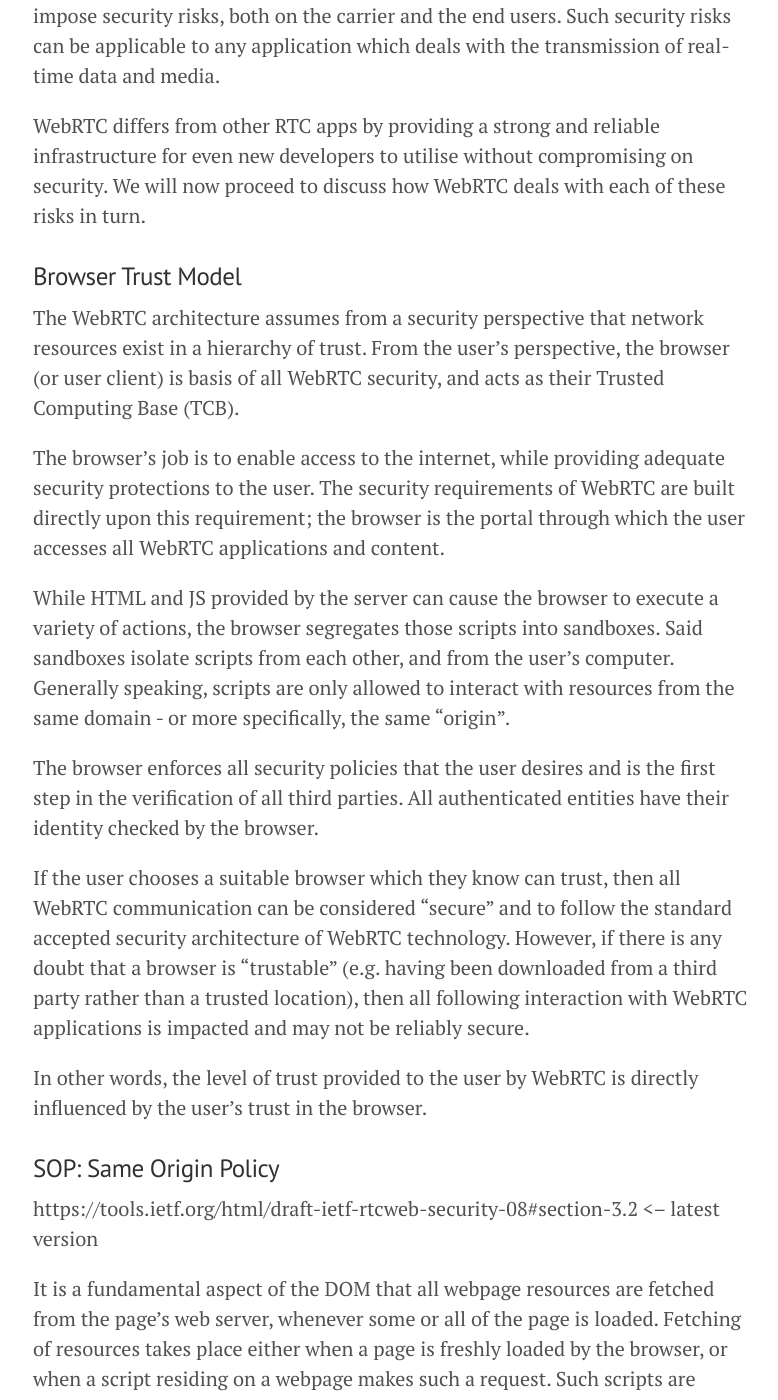
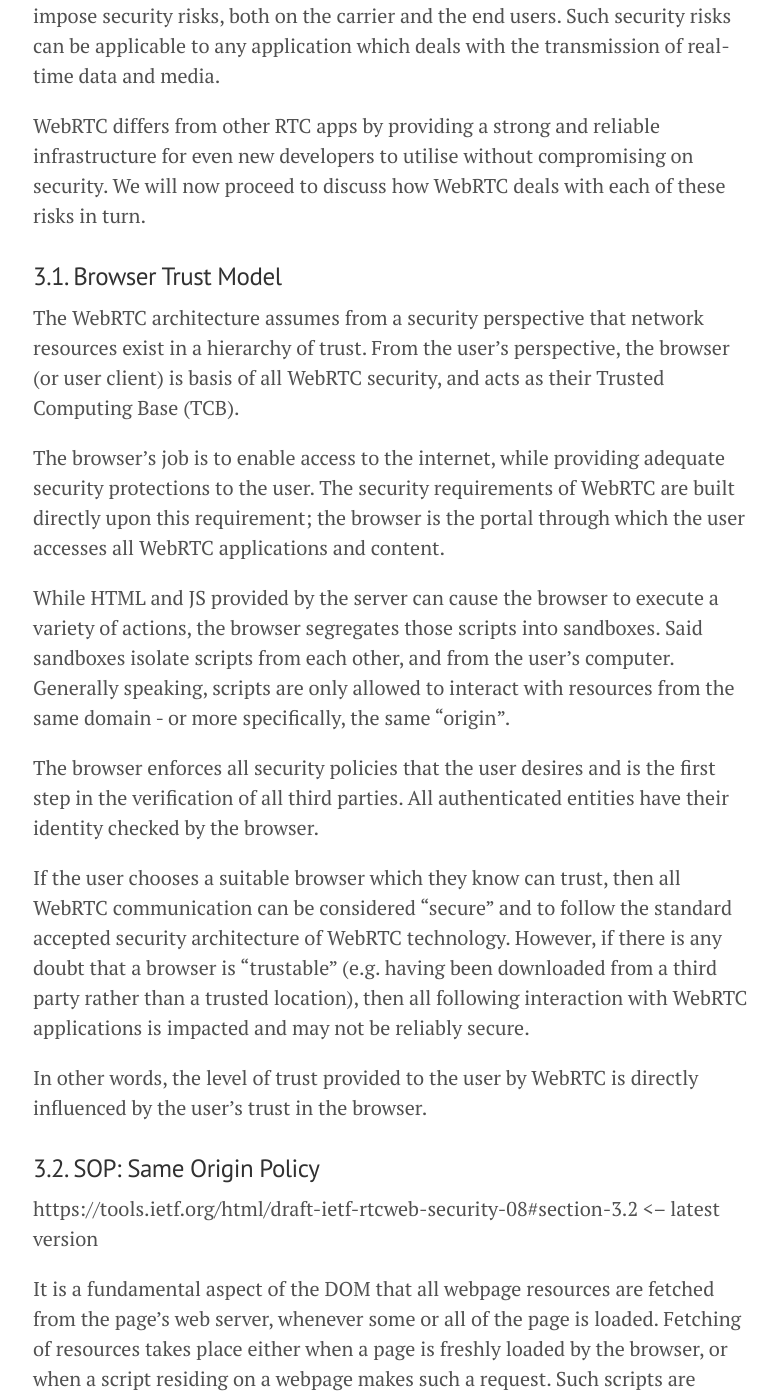
Before and after one commit to webrtc-security/webrtc-security.github.io, a Jekyll site: the page built from _posts/2015-06-22-report.md, in a window 1280 px wide and 1400 px high, scrolled down 7325 px. Shown: the whole window, without its empty margins (247-1025 px from the left). Built offline with Jekyll 4.4.1, drawn with Linux system fonts in a browser that asks for light colours; Markdown is read by kramdown in place of the engine named in the settings; some of the changed text lies outside the part shown.

Commit message:
reworked table of contents

```diff
--- a/_includes/sidebar.html
+++ b/_includes/sidebar.html
@@ -15,18 +15,28 @@
         <div class="sidebar-section">1. Introduction (Report aims)<br></div>
         <div class="sidebar-section">2. Overview of WebRTC Architecture<br></div>
         <div class="sidebar-section">  2.1. Underlying Technologies<br></div>
-        <div class="sidebar-section">    * 2.2. Flow of a typical WebRTC Session (Unnecessary?)<br></div>
+<!--        <div class="sidebar-section">    * 2.2. Flow of a typical WebRTC Session (Unnecessary?)<br></div>-->
         <div class="sidebar-section">3. Browser-based Security Considerations<br></div>
+        <div class="sidebar-section">   * 3.1. Browser Trust Model<br></div>
+        <div class="sidebar-section">   * 3.2. SOP: Same Origin Policy<br></div>
+        <div class="sidebar-section">       * 3.2.1. Bypassing SOP:<br></div>
         <div class="sidebar-section">4. WebRTC Security Considerations<br></div>
         <div class="sidebar-section">    * 4.1. Installation and Updates<br></div>
         <div class="sidebar-section">    * 4.2. Access to Media/Local resources<br></div>
         <div class="sidebar-section">    * 4.3. Media Encryption & Communication Security<br></div>
+        <div class="sidebar-section">       * 4.3.1. DTLS: Datagram Transport Layer Security<br></div>
+        <div class="sidebar-section">           * 4.3.1.1. DTLS over TURN<br></div>
+        <div class="sidebar-section">       * 4.3.2. SRTP: Secure Real-time Transport Protocol<br></div>
+        <div class="sidebar-section">       * 4.3.3. Establishment of a secure link<br></div>
+        <div class="sidebar-section">       * 4.3.4. DTLS-SRTP vs SDES<br></div>
+        <div class="sidebar-section">       * 4.3.5. A Weakness in SRTP<br></div>
         <div class="sidebar-section">    * 4.4. Web-Based Peer Authentication / Identity Management<br></div>
         <div class="sidebar-section">    * 4.5. IP Location Privacy<br></div>
         <div class="sidebar-section">    * 4.6. Signalling Layer<br></div>
+        <div class="sidebar-section">       * 4.6.1. SIP Vulnerabilities<br></div>
+        <div class="sidebar-section">    * 4.7. Additional Security Topics<br></div>
         <div class="sidebar-section">5. Comparison with competing/similar technologies<br></div>
         <div class="sidebar-section">6. Good (secure) coding conventions for WebRTC applications.<br></div>
-        <div class="sidebar-section">* 6.1 Case Studies?<br></div>
         <div class="sidebar-section">7. Conclusion<br></div>
         <div class="sidebar-section">8. Bibliography<br></div>
 
--- a/_posts/2015-06-22-report.md
+++ b/_posts/2015-06-22-report.md
@@ -153,7 +153,7 @@
 
 WebRTC differs from other RTC apps by providing a strong and reliable infrastructure for even new developers to utilise without compromising on security. We will now proceed to discuss how WebRTC deals with each of these risks in turn.
 
-### Browser Trust Model
+### 3.1. Browser Trust Model
 
 The WebRTC architecture assumes from a security perspective that network resources exist in a hierarchy of trust. From the user's perspective, the browser (or user client) is basis of all WebRTC security, and acts as their Trusted Computing Base (TCB).
 
@@ -167,7 +167,7 @@
 
 In other words, the level of trust provided to the user by WebRTC is directly influenced by the user's trust in the browser.
 
-### SOP: Same Origin Policy
+### 3.2. SOP: Same Origin Policy
 
 https://tools.ietf.org/html/draft-ietf-rtcweb-security-08#section-3.2 <-- latest version
 
@@ -179,7 +179,7 @@
 
 Similarly, the servers of e.g the webpage provider are protected from attacks mounted via the user's browser; If such safeguards did not exist, DoS attacks could otherwise be launched through abusive resource requests.
 
-#### Bypassing SOP:
+#### 3.2.1 Bypassing SOP
 
 SOP is incredibly important for the security of both the user and web servers in general, although it does have the disadvantage of making certain types of web app harder to create. Methods of permitting inter-site interaction do exist, although these are typically mutually consensual and limited to certain channels.
 
@@ -295,7 +295,7 @@
 
 From the compatibility persepctive, Google's Chrome browser provides support for both SDES and DTLS-SRTP. Mozilla's Firefox on the other hand only implementes DTLS-SRTP.
 
-#### A Weakness in SRTP
+#### 4.3.5. A Weakness in SRTP
 
 SRTP only encrypts the payload of RTP packets, providing no encryption for the header. However, the header contains a variety of information which may be desirable to keep secret.
 
@@ -385,7 +385,7 @@
 
 Furthermore, there is a mechanism for the calling app to reconfigure an existing call to add non-TURN candidates. Taken together with the previous provision, this allows ICE negotiation to start immediately upon an incoming call notification, thereby reducing delay, but also avoiding disclosing the user's IP address until they have decided to answer. This allows users to completely hide their IP address for the duration of the call.
 
-## 4.6. Signalling Layer
+### 4.6. Signalling Layer
 
 http://www.onsip.com/webrtc-sip-network/webrtc-implementation/webrtc-security
 http://searchunifiedcommunications.techtarget.com/feature/Security-in-a-SIP-network-Identifying-network-attacks
@@ -396,7 +396,7 @@
 
 Since SIP is sent in clear text, it is trivial for a determined attacker to intercept SIP messages. What happens next is left up to the imagination of the attacker, but it is not hard to imagine an eventuality in that the contents of the message body or header is tampered with. If the attacker intercepts an INVITE message, they may then proceed to change the FROM header to reflect his or her own IP address.
 
-### SIP Vulnerabilities
+#### 4.6.1. SIP Vulnerabilities
 
 http://www.symantec.com/connect/articles/two-attacks-against-voip
 
```
Also changed, not shown: other parts of _posts/2015-06-22-report.md (+4 -3 lines).
